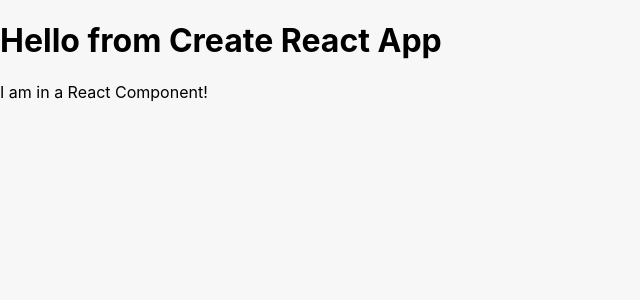
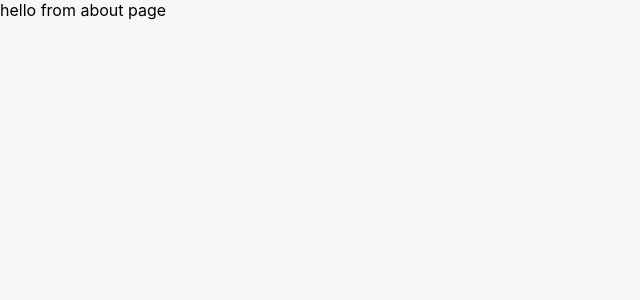
Before and after one commit to sayyidkhan/turbo_octo, a React (Create React App) app in the folder front-end/: page /about in a window 1280 px wide. Shown: the top 300 px of the page, without its empty margins (0-640 px from the left). Built offline with nearby package versions, Linux system fonts and the light colour scheme.

Commit message:
Modify to maincontainer and about (test)

```diff
--- a/front-end/src/components/MainContainer.tsx
+++ b/front-end/src/components/MainContainer.tsx
@@ -1,11 +1,9 @@
 import React from "react"
+
 class MainContainer extends React.Component {
   render() {
     return (
-      <div>
-        <h1>Hello from Create React App</h1>
-        <p>I am in a React Component!</p>
-      </div>
+      null
     )
   }
 }
--- a/front-end/src/index.tsx
+++ b/front-end/src/index.tsx
@@ -3,12 +3,17 @@
 import './index.css';
 import App from './App';
 import reportWebVitals from './reportWebVitals';
-import MainContainer from "./components/MainContainer"
 
+import {BrowserRouter as Router, Link} from "react-router-dom";
+import MainContainer from "./components/MainContainer";
+import Routes from "./routes";
 
 ReactDOM.render(
   <React.StrictMode>
-    <MainContainer />
+    <Router>
+      <MainContainer />
+      <Routes />
+    </Router>
   </React.StrictMode>,
   document.getElementById('root')
 );
--- a/front-end/src/pages/About.tsx
+++ b/front-end/src/pages/About.tsx
@@ -5,19 +5,6 @@
 
 export default function About() {
     return (
-        <div>
-            <h1>About</h1>
-            <div>
-                <header className="App-header">
-                    <p>
-                        Edit <code>src/pages/About.tsx</code> and save to reload.
-                    </p>
-                    <p><b>Create New User:</b></p>
-                    <PostUserComponent/>
-                    <p><b>User List:</b></p>
-                    <UserListComponent/>
-                </header>
-            </div>
-        </div>
+        <div>hello from about page</div>
     )
 }
```
